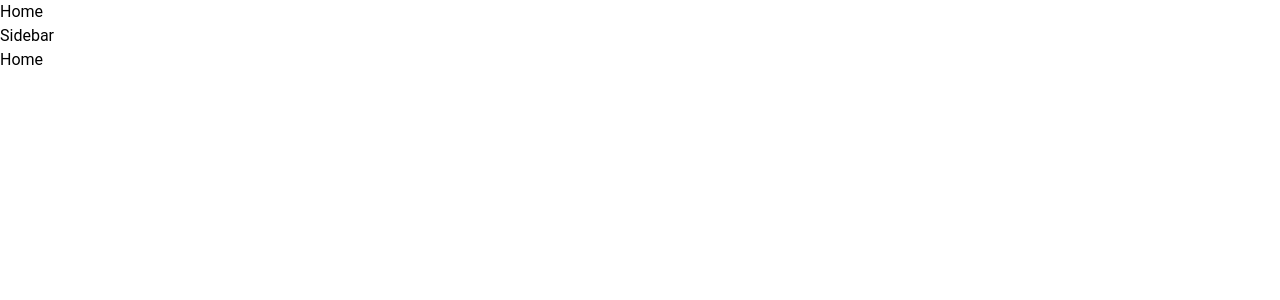
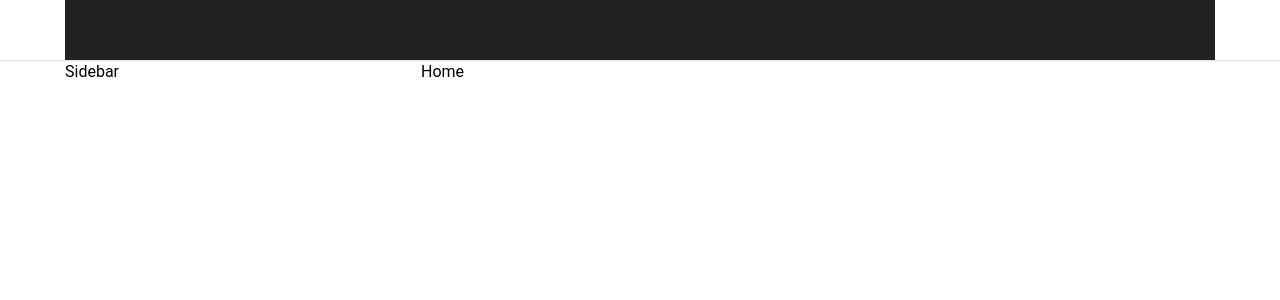
Before and after one commit to Windy090898/tiktok, a React (Create React App) app: page / in a window 1280 px wide. Shown: the top 300 px of the page. Built offline with nearby package versions, Linux system fonts and the light colour scheme.

Commit message:
Set up khung default layout

```diff
--- a/package.json
+++ b/package.json
@@ -6,6 +6,7 @@
     "@testing-library/jest-dom": "^5.16.5",
     "@testing-library/react": "^13.4.0",
     "@testing-library/user-event": "^13.5.0",
+    "classnames": "^2.3.2",
     "normalize.css": "^8.0.1",
     "react": "^18.2.0",
     "react-dom": "^18.2.0",
--- a/src/components/GlobalStyles/GlobalStyles.scss
+++ b/src/components/GlobalStyles/GlobalStyles.scss
@@ -3,10 +3,16 @@
 
 :root {
 
+
+    // Default layout
+    --default-layout-header-height: 60px;
+    --default-layout-width: 1150px;
 }
 
 * {
     box-sizing: border-box;
+    margin: 0;
+    padding: 0;
 }
 
 html {
--- /dev/null
+++ b/src/components/Layout/DefaultLayout/DefaultLayout.module.scss
@@ -0,0 +1,13 @@
+.wrapper {
+    display: flex;
+    flex-direction: column;
+    align-items: center;
+    .container {
+        width: var(--default-layout-width);
+        display: flex;
+
+        .content {
+            flex: 1;
+        }
+    }
+}
--- /dev/null
+++ b/src/components/Layout/DefaultLayout/Header/Header.module.scss
@@ -0,0 +1,12 @@
+.wrapper {
+    width: 100%;
+    height: var(--default-layout-header-height);
+    box-shadow: 0px 1px 1px rgba(0, 0, 0, 0.12);
+    display: flex;
+    justify-content: center;
+    .inner {
+        height: 100%;
+        width: var(--default-layout-width);
+        background-color: #222222;
+    }
+}
--- /dev/null
+++ b/src/components/Layout/DefaultLayout/Header/index.js
@@ -0,0 +1,16 @@
+import className from 'classnames/bind';
+import styles from './Header.module.scss'
+
+const cx = className.bind(styles)
+
+function Header() {
+  return (
+    <header className={cx('wrapper')}>
+      <div className={cx('inner')}>
+
+      </div>
+    </header>
+  );
+}
+
+export default Header
--- a/src/components/Layout/DefaultLayout/Sidebar.js
+++ /dev/null
@@ -1,9 +0,0 @@
-import React from 'react'
-
-function Sidebar() {
-  return (
-    <div>Sidebar</div>
-  )
-}
-
-export default Sidebar
--- /dev/null
+++ b/src/components/Layout/DefaultLayout/Sidebar/Sidebar.module.scss
@@ -0,0 +1,3 @@
+.wrapper {
+    width: 356px;
+}
--- /dev/null
+++ b/src/components/Layout/DefaultLayout/Sidebar/index.js
@@ -0,0 +1,15 @@
+import React from 'react'
+import classNames from 'classnames/bind'
+import styles from './Sidebar.module.scss'
+
+const cx = classNames.bind(styles)
+
+function Sidebar() {
+  return (
+    <aside className={cx('wrapper')}>
+      Sidebar
+    </aside>
+  )
+}
+
+export default Sidebar
--- a/src/components/Layout/DefaultLayout/index.js
+++ b/src/components/Layout/DefaultLayout/index.js
@@ -1,17 +1,21 @@
-import React, { Children } from 'react'
-import Home from '~/pages/Home'
-import Sidebar from './Sidebar'
+import React from 'react';
+import classNames from 'classnames/bind';
+import styles from './DefaultLayout.module.scss';
+import Header from './Header';
+import Sidebar from './Sidebar';
 
-function DefaultLayout({children}) {
+const cx = classNames.bind(styles);
+
+function DefaultLayout({ children }) {
   return (
-      <div>
-          <Home />
-          <div className="container">
-              <Sidebar />
-              <div className="content">{ children}</div>
-          </div>
+    <div className={cx('wrapper')}>
+      <Header />
+      <div className={cx('container')}>
+        <Sidebar />
+        <div className={cx('content')}>{children}</div>
+      </div>
     </div>
-  )
+  );
 }
 
-export default DefaultLayout
+export default DefaultLayout;
```
Also changed, not shown: public/index.html (+20 -0 lines), src/components/Layout/DefaultLayout/Header.js (deleted, +0 -9 lines), 1 other file (tests, documents, lock files or other folders).
